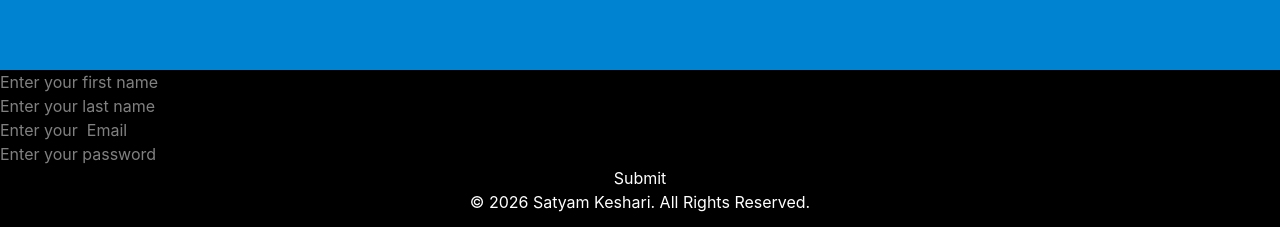
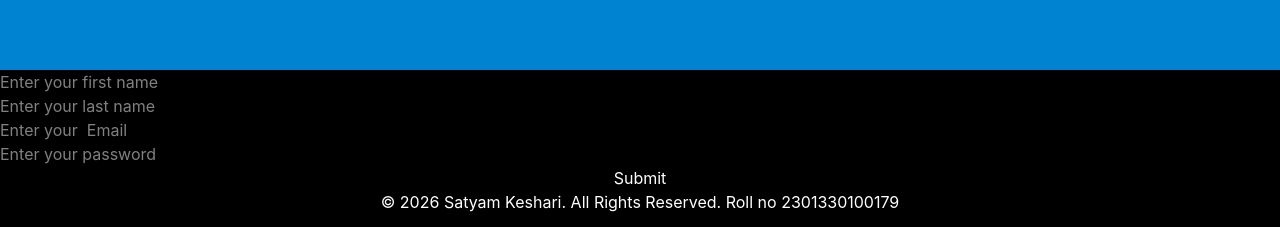
Before and after one commit to Satyamk127/Tailwind, a React (Vite) app in the folder 10-day/: page / in a window 1280 px wide. Shown: the part 1300-1527 px from the top of the page. Built offline with nearby package versions, Linux system fonts and the light colour scheme.

Commit message:
update footer

```diff
--- a/10-day/src/Footer.jsx
+++ b/10-day/src/Footer.jsx
@@ -13,6 +13,7 @@ function Footer(){
       </form>
 
       © 2026 Satyam Keshari. All Rights Reserved.
+      Roll no 2301330100179
 
      </div>
     </>
```
